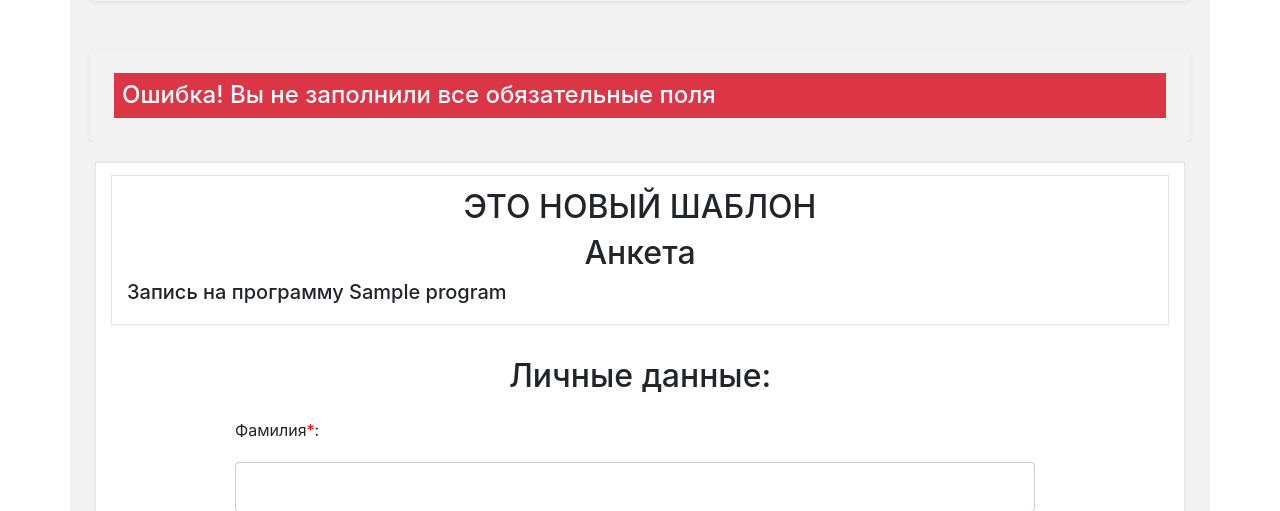
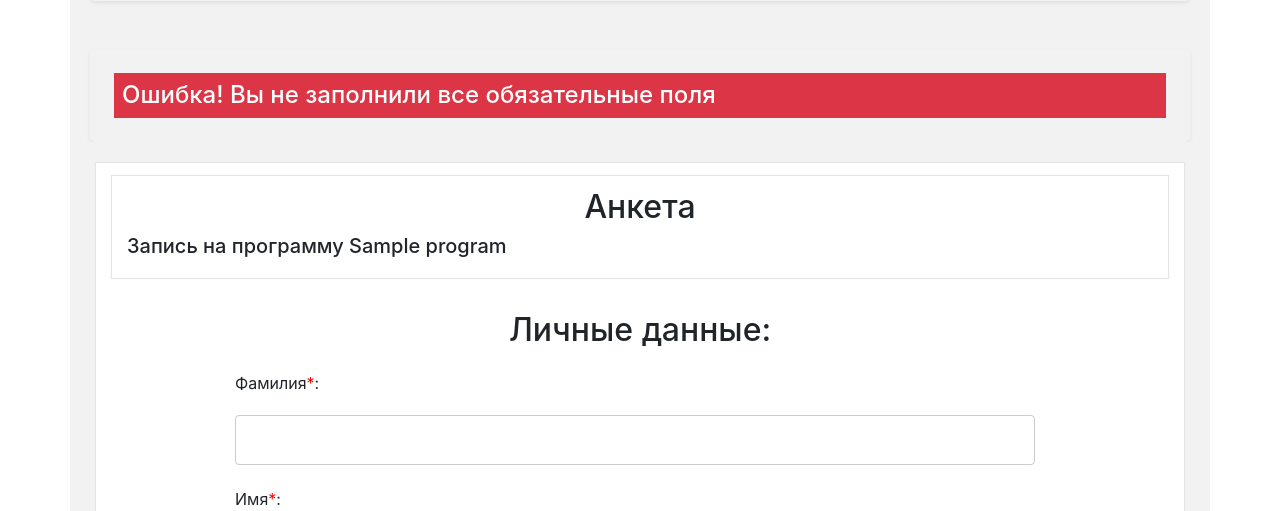
Before and after one commit to urfu-online/itoo-api, a Django app: template itoo_api/templates/IPMG/profile_new.html in a window 1280 px wide. Shown: the part 160-671 px from the top of the page. Run offline with Django 3.2, Linux system fonts and the light colour scheme; the template is opened without the code that fills it: most values are stand-ins (such as "Sample title", 1, 10 or a date in 2020); form fields are guessed from the names that the template uses; some libraries are stand-ins or nearby versions.

Commit message:
IPMG #22

```diff
--- a/itoo_api/templates/IPMG/profile_edit.html
+++ b/itoo_api/templates/IPMG/profile_edit.html
@@ -15,7 +15,7 @@
             <div class="subsection">
                 <div class="subsection">
                     <h2>Редактирование анкеты</h2>
-                    <h2>ЭТО НОВЫЙ ШАБЛОН</h2>
+<!--                    <h2>ЭТО НОВЫЙ ШАБЛОН</h2>-->
                 </div>
                 <h2>Личные данные:</h2>
                 <p><label for="id_last_name">Фамилия<span class="red">*</span>:</label>
--- a/itoo_api/templates/IPMG/profile_edit_exist.html
+++ b/itoo_api/templates/IPMG/profile_edit_exist.html
@@ -15,7 +15,7 @@
             <div class="subsection">
                 <div class="subsection">
                     <h2>Редактирование анкеты</h2>
-                    <h2>ЭТО НОВЫЙ ШАБЛОН</h2>
+<!--                    <h2>ЭТО НОВЫЙ ШАБЛОН</h2>-->
                 </div>
                 <h2>Личные данные:</h2>
                 <p><label for="id_last_name">Фамилия<span class="red">*</span>:</label>
--- a/itoo_api/templates/IPMG/profile_new.html
+++ b/itoo_api/templates/IPMG/profile_new.html
@@ -20,7 +20,7 @@
 <!-- ЛИЧНЫЕ ДАННЫЕ -->
             <div class="subsection">
                 <div class="subsection">
-                    <h2>ЭТО НОВЫЙ ШАБЛОН</h2>
+<!--                    <h2>ЭТО НОВЫЙ ШАБЛОН</h2>-->
                     <h2>Анкета</h2>
                     <h5>Запись на программу {{ program }}</h5>
                 </div>
```
